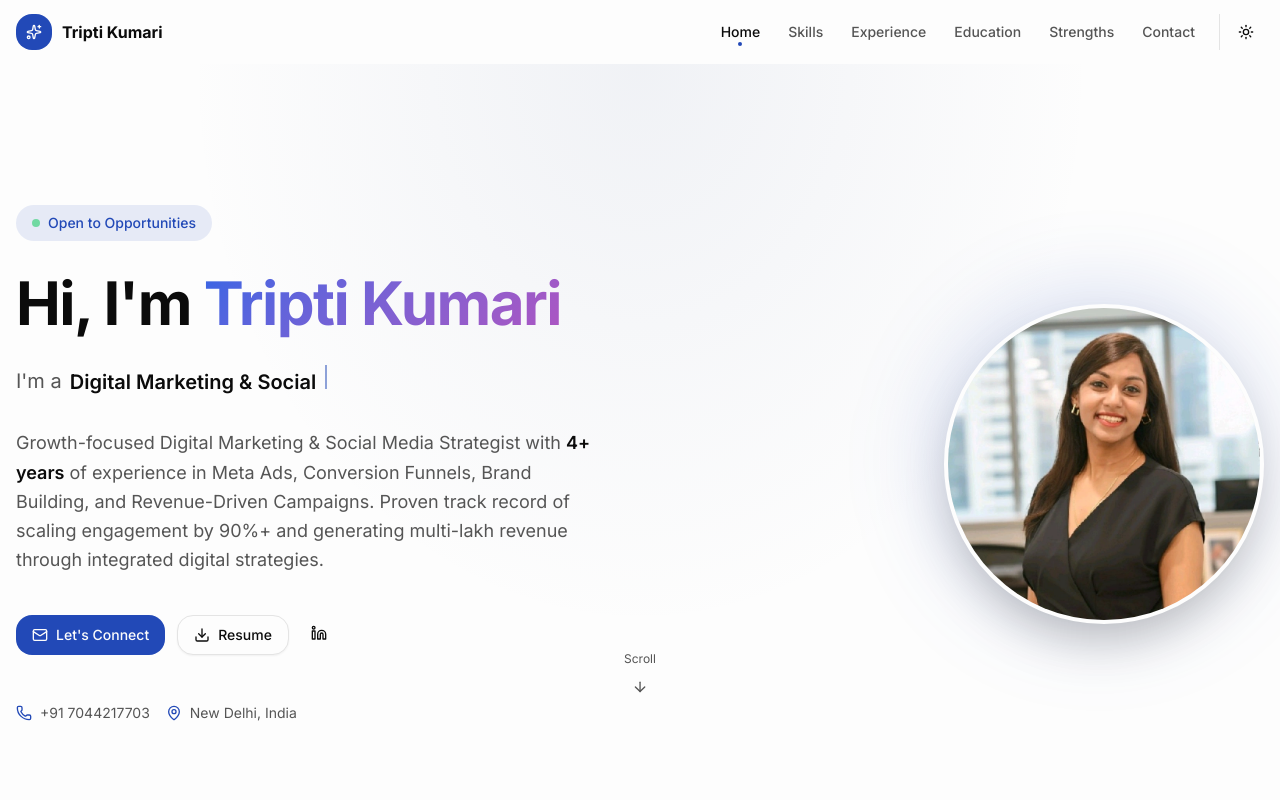
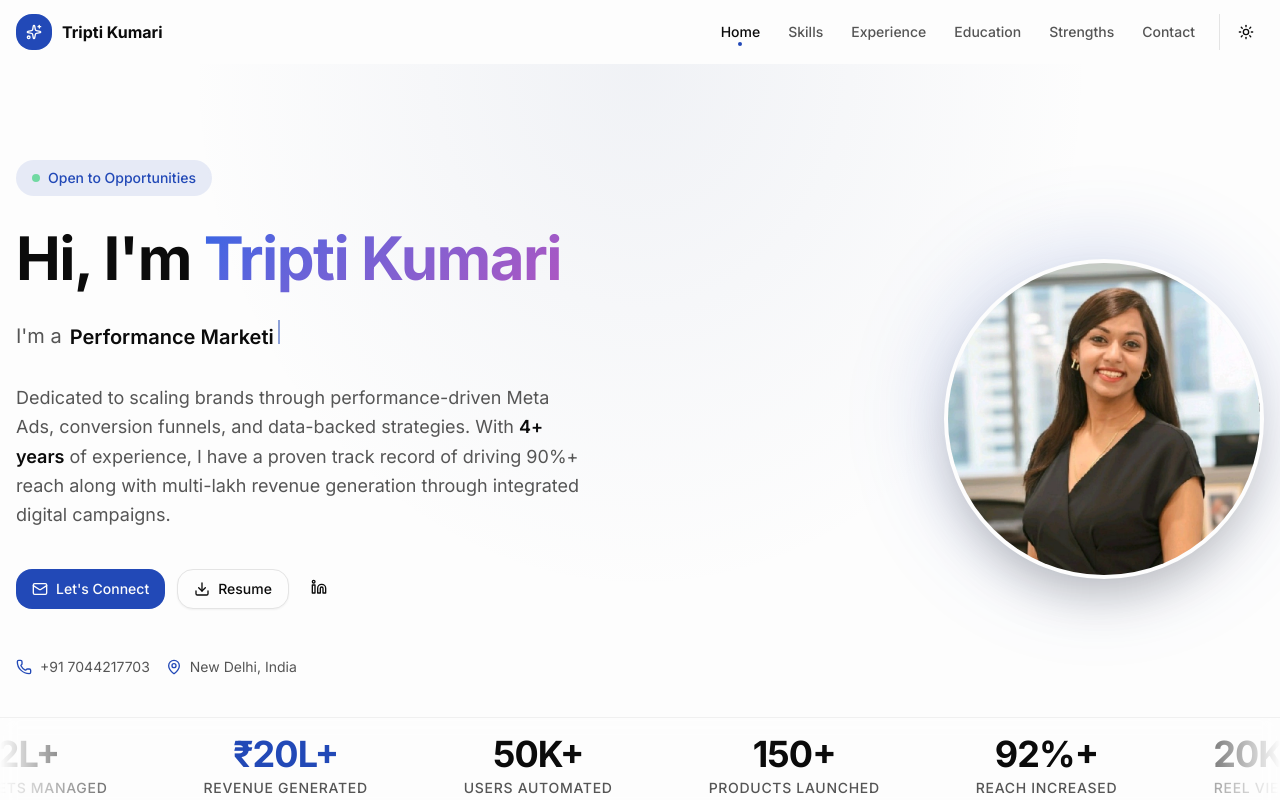
Before and after one commit to cloudyunicorn/triptikumari, a Next.js app: page / in a window 1280 px wide. Shown: the top 800 px of the page. Built offline with nearby package versions, Linux system fonts and the light colour scheme.

Commit message:
added logo-loop

```diff
--- a/components/ui/hero-section.tsx
+++ b/components/ui/hero-section.tsx
@@ -14,13 +14,34 @@ import { toast } from 'sonner'
 import Image from 'next/image'
 import { useState, useEffect } from 'react'
 import { motion } from 'framer-motion'
+import { LogoLoop } from './logo-loop'
 
 const roles = [
-  "Digital Marketing & Social Media Growth Strategist",
+  "Digital Marketing Strategist",
   "Performance Marketing Specialist",
   "Brand Growth Expert",
-  "Content Strategist",
   "Revenue-Driven Campaigner",
+]
+const MetricItem = ({ value, label, highlight = false }: { value: string, label: string, highlight?: boolean }) => (
+  <div className="flex flex-col items-center justify-center px-4">
+    <span className={`text-3xl md:text-4xl font-bold tracking-tight mb-1 ${highlight ? 'text-primary' : 'text-foreground'}`}>
+      {value}
+    </span>
+    <span className="text-xs md:text-sm font-medium text-muted-foreground uppercase tracking-wider">
+      {label}
+    </span>
+  </div>
+)
+
+const loopItems = [
+  <MetricItem key="1" value="5 Years" label="of Experience" highlight />,
+  <MetricItem key="2" value="4+" label="Brands Scaled" />,
+  <MetricItem key="3" value="₹2L+" label="Ad Budgets Managed" />,
+  <MetricItem key="4" value="₹20L+" label="Revenue Generated" highlight />,
+  <MetricItem key="5" value="50K+" label="Users Automated" />,
+  <MetricItem key="6" value="150+" label="Products Launched" />,
+  <MetricItem key="7" value="92%+" label="Reach Increased" />,
+  <MetricItem key="8" value="20K+" label="Reel Views" />,
 ]
 
 // Animation variants
@@ -98,12 +119,13 @@ export default function HeroSection() {
   }
 
   return (
-    <section className="relative min-h-screen flex items-center py-16 md:py-24 overflow-hidden" id="home">
+    <section className="relative min-h-[calc(100vh-4rem)] flex flex-col overflow-hidden" id="home">
       {/* Subtle gradient background */}
       <div className="absolute inset-0 gradient-bg" />
 
-      <div className="container relative mx-auto px-4 z-10">
-        <div className="grid lg:grid-cols-2 gap-12 lg:gap-16 items-center">
+      <div className="flex-1 flex items-center w-full pt-16 pb-8 md:pt-24 md:pb-10">
+        <div className="container relative mx-auto px-4 z-10 w-full">
+          <div className="grid lg:grid-cols-2 gap-12 lg:gap-16 items-center w-full">
             {/* Text content */}
             <motion.div
               className="space-y-6 md:space-y-8"
@@ -145,11 +167,10 @@ export default function HeroSection() {
                 className="text-base md:text-lg text-muted-foreground max-w-xl leading-relaxed"
                 variants={fadeInUp}
               >
-              Growth-focused Digital Marketing & Social Media Strategist with{' '}
-              <span className="font-semibold text-foreground">4+ years</span> of experience
-              in Meta Ads, Conversion Funnels, Brand Building, and Revenue-Driven Campaigns.
-              Proven track record of scaling engagement by 90%+ and generating multi-lakh
-              revenue through integrated digital strategies.
+                Dedicated to scaling brands through performance-driven Meta Ads, conversion
+                funnels, and data-backed strategies. With <span className="font-semibold text-foreground">4+ years</span> of
+                experience, I have a proven track record of driving 90%+ reach along with
+                multi-lakh revenue generation through integrated digital campaigns.
               </motion.p>
 
               {/* CTA buttons */}
@@ -236,22 +257,16 @@ export default function HeroSection() {
               </div>
             </motion.div>
           </div>
+        </div>
+      </div>
 
-        {/* Scroll indicator */}
-        <motion.div
-          className="absolute bottom-8 left-1/2 -translate-x-1/2 hidden md:flex flex-col items-center gap-2"
-          initial={{ opacity: 0, y: -10 }}
-          animate={{ opacity: 1, y: 0 }}
-          transition={{ delay: 1, duration: 0.5 }}
-        >
-          <span className="text-xs text-muted-foreground">Scroll</span>
-          <motion.div
-            animate={{ y: [0, 6, 0] }}
-            transition={{ repeat: Infinity, duration: 1.5 }}
-          >
-            <ArrowDown className="h-4 w-4 text-muted-foreground" />
-          </motion.div>
-        </motion.div>
+      {/* Metrics Loop - now part of flex flow at bottom */}
+      <div className="relative w-full border-y border-border/50 bg-background/50 backdrop-blur-sm py-4 z-20">
+        <LogoLoop
+          items={loopItems}
+          speed={20}
+          direction="left"
+        />
       </div>
     </section>
   )
--- /dev/null
+++ b/components/ui/logo-loop.tsx
@@ -0,0 +1,95 @@
+"use client"
+
+import { useState, useEffect } from 'react'
+import { motion } from 'framer-motion'
+import { cn } from '@/lib/utils'
+
+interface LogoLoopProps {
+    items: React.ReactNode[]
+    speed?: number // pixels per second
+    direction?: 'left' | 'right'
+    className?: string
+    pauseOnHover?: boolean
+}
+
+export function LogoLoop({
+    items,
+    speed = 40,
+    direction = 'left',
+    className,
+    pauseOnHover = true
+}: LogoLoopProps) {
+    const [duplicateCount, setDuplicateCount] = useState(2)
+    const [isHovered, setIsHovered] = useState(false)
+
+    // Ensure we have enough items to loop seamlessly even on large screens
+    useEffect(() => {
+        const handleResize = () => {
+            // Very basic heuristic: roughly 1 set of items per 1000px of screen width
+            const neededDuplicates = Math.max(2, Math.ceil(window.innerWidth / 800) + 1)
+            if (neededDuplicates !== duplicateCount) {
+                setDuplicateCount(neededDuplicates)
+            }
+        }
+
+        handleResize()
+        window.addEventListener('resize', handleResize)
+        return () => window.removeEventListener('resize', handleResize)
+    }, [duplicateCount])
+
+    // Animation duration calculation based on speed
+    // Assumes average item width is ~200px (just for CSS calculation)
+    // Real duration depends on the container width but we'll use a fixed arbitrary width for the CSS animation
+    // In Framer Motion we can animate x from 0 to -100% (or vice versa)
+
+    const moveDirection = direction === 'left' ? -1 : 1
+
+    return (
+        <div
+            className={cn(
+                "w-full overflow-hidden flex relative",
+                className
+            )}
+            style={{
+                maskImage: 'linear-gradient(to right, transparent, black 10%, black 90%, transparent)',
+                WebkitMaskImage: 'linear-gradient(to right, transparent, black 10%, black 90%, transparent)'
+            }}
+            onMouseEnter={() => pauseOnHover && setIsHovered(true)}
+            onMouseLeave={() => pauseOnHover && setIsHovered(false)}
+        >
+            {/*
+        Container that holds all sets of items.
+        We animate this container continuously.
+      */}
+            <motion.div
+                className="flex min-w-max gap-8 md:gap-12 lg:gap-16 pr-8 md:pr-12 lg:pr-16"
+                animate={{
+                    x: direction === 'left' ? ['0%', '-50%'] : ['-50%', '0%']
+                }}
+                transition={{
+                    repeat: Infinity,
+                    ease: "linear",
+                    duration: 1000 / speed, // 1000px per `duration` seconds
+                }}
+                // Adjust animation speed when hovered
+                style={{
+                    animationPlayState: isHovered ? 'paused' : 'running'
+                }}
+            >
+                {/* We duplicate the entire list of items multiple times to create the infinite effect */}
+                {Array.from({ length: 4 }).map((_, setIndex) => (
+                    <div key={`set-${setIndex}`} className="flex items-center gap-8 md:gap-12 lg:gap-16">
+                        {items.map((item, itemIndex) => (
+                            <div
+                                key={`item-${setIndex}-${itemIndex}`}
+                                className="whitespace-nowrap flex-shrink-0"
+                            >
+                                {item}
+                            </div>
+                        ))}
+                    </div>
+                ))}
+            </motion.div>
+        </div>
+    )
+}
```
Lines whose indentation alone changed are shown as unchanged.
